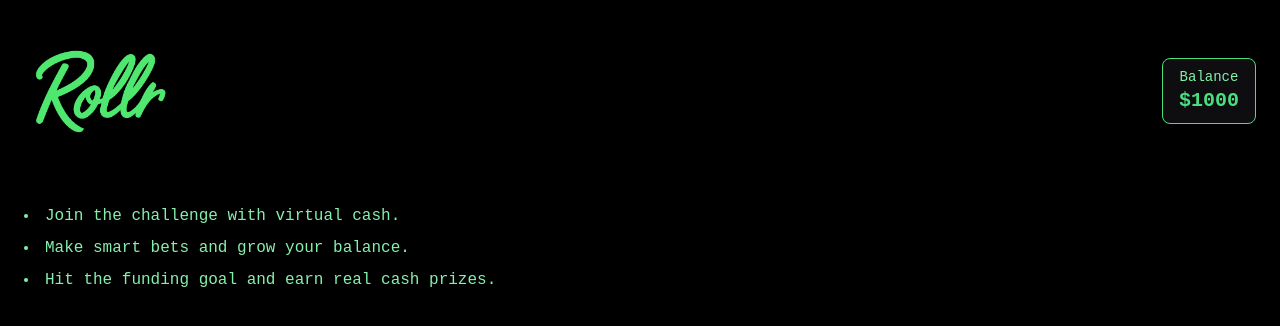
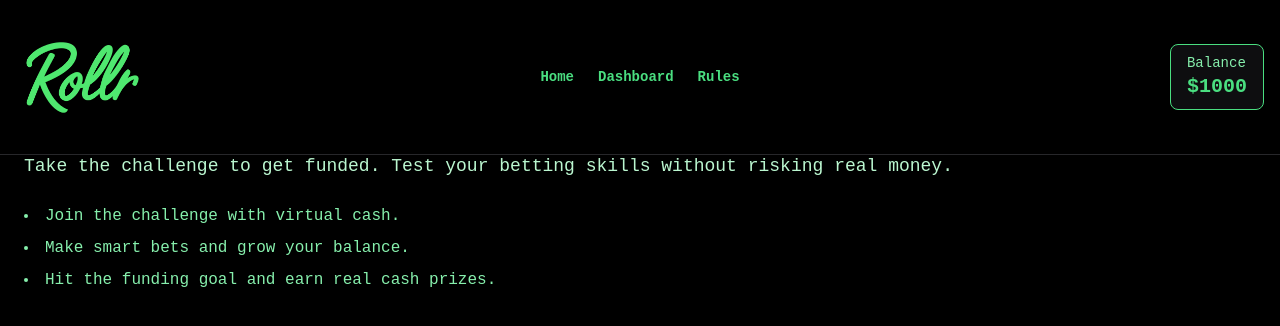
Before and after one commit to chipotleman/fundedfinal, a Next.js app: page /home in a window 1280 px wide. Shown: the top 326 px of the page. Built offline with nearby package versions, Linux system fonts and the light colour scheme.

Commit message:
Update TopNavbar.js

```diff
--- a/components/TopNavbar.js
+++ b/components/TopNavbar.js
@@ -1,17 +1,27 @@
 import Image from 'next/image';
+import Link from 'next/link';
 
 export default function TopNavbar({ bankroll, betCount, onBalanceClick, onSlipClick }) {
   return (
-    <div className="fixed top-0 left-0 right-0 z-50 bg-black text-white px-6 py-4 flex justify-between items-center shadow-none">
-      <div className="flex items-center space-x-4">
-        <Image src="/rollr-logo.png" alt="Rollr Logo" width={150} height={40} priority />
+    <div className="fixed top-0 left-0 right-0 bg-black z-50 border-b border-zinc-800 px-4 py-3 flex items-center justify-between shadow-md">
+      {/* Logo */}
+      <div className="flex items-center space-x-2">
+        <Image src="/rollr-logo.png" alt="Rollr Logo" width={130} height={40} priority />
       </div>
 
+      {/* Centered Nav Links */}
+      <div className="hidden sm:flex space-x-6 text-green-300 font-semibold text-sm justify-center absolute left-1/2 transform -translate-x-1/2">
+        <Link href="/home" className="hover:text-white transition">Home</Link>
+        <Link href="/dashboard" className="hover:text-white transition">Dashboard</Link>
+        <Link href="/rules" className="hover:text-white transition">Rules</Link>
+      </div>
+
+      {/* Balance & Slip */}
       <div className="flex items-center space-x-4">
         {betCount > 0 && (
           <div
             onClick={onSlipClick}
-            className="cursor-pointer border border-green-400 rounded-lg px-4 py-2 text-green-400 text-center bg-zinc-900/60 shadow hover:bg-zinc-800 transition"
+            className="border border-green-400 rounded-lg px-4 py-2 text-green-400 bg-zinc-900/60 shadow cursor-pointer hover:bg-zinc-800 transition"
           >
             <div className="text-sm text-green-300">Slip</div>
             <div className="text-xl font-semibold">{betCount}</div>
@@ -19,7 +29,7 @@ export default function TopNavbar({ bankroll, betCount, onBalanceClick, onSlipCl
         )}
         <div
           onClick={onBalanceClick}
-          className="cursor-pointer border border-green-400 rounded-lg px-4 py-2 text-green-400 text-center bg-zinc-900/60 shadow hover:bg-zinc-800 transition"
+          className="border border-green-400 rounded-lg px-4 py-2 text-green-400 bg-zinc-900/60 shadow cursor-pointer hover:bg-zinc-800 transition"
         >
           <div className="text-sm text-green-300">Balance</div>
           <div className="text-xl font-semibold">${bankroll}</div>
```
